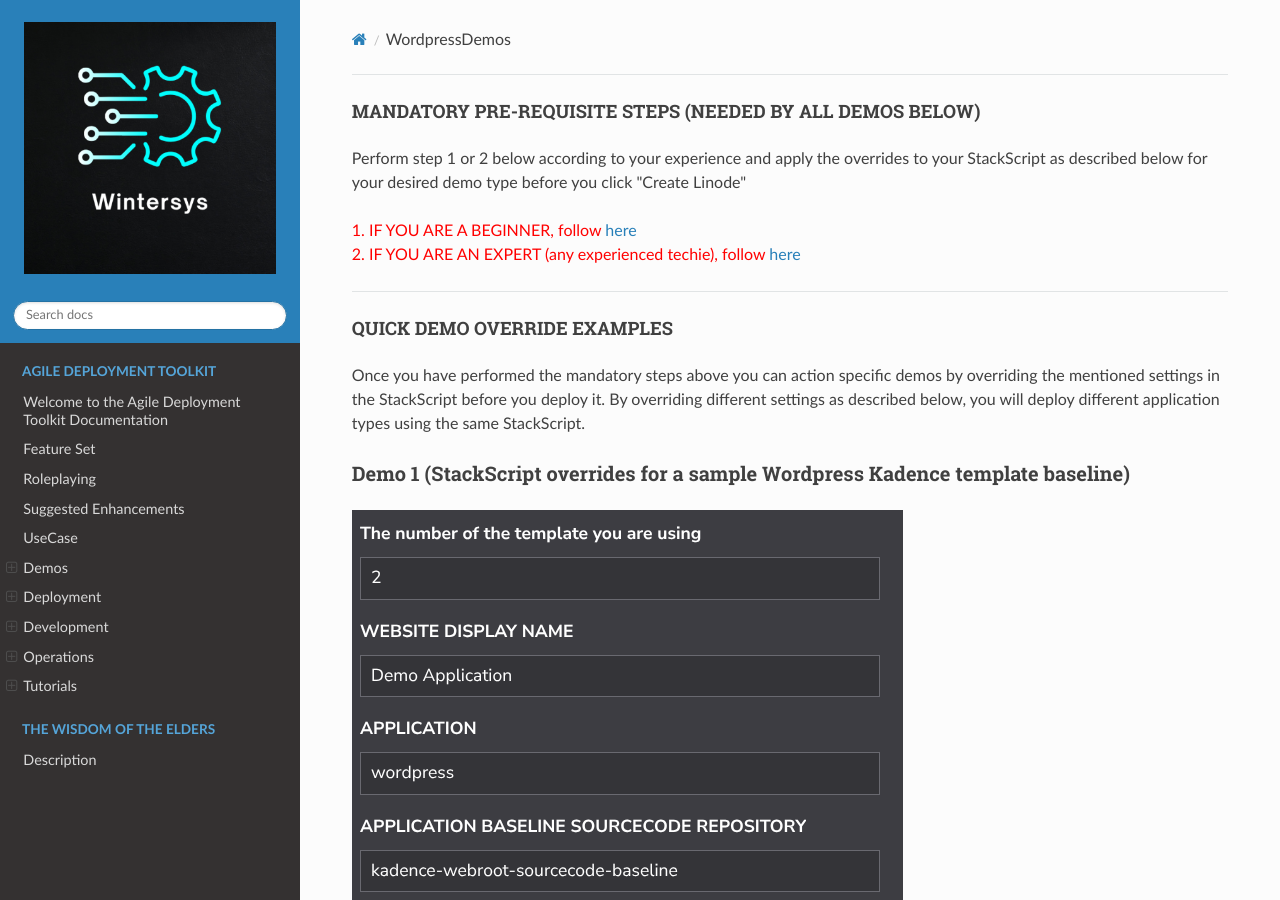
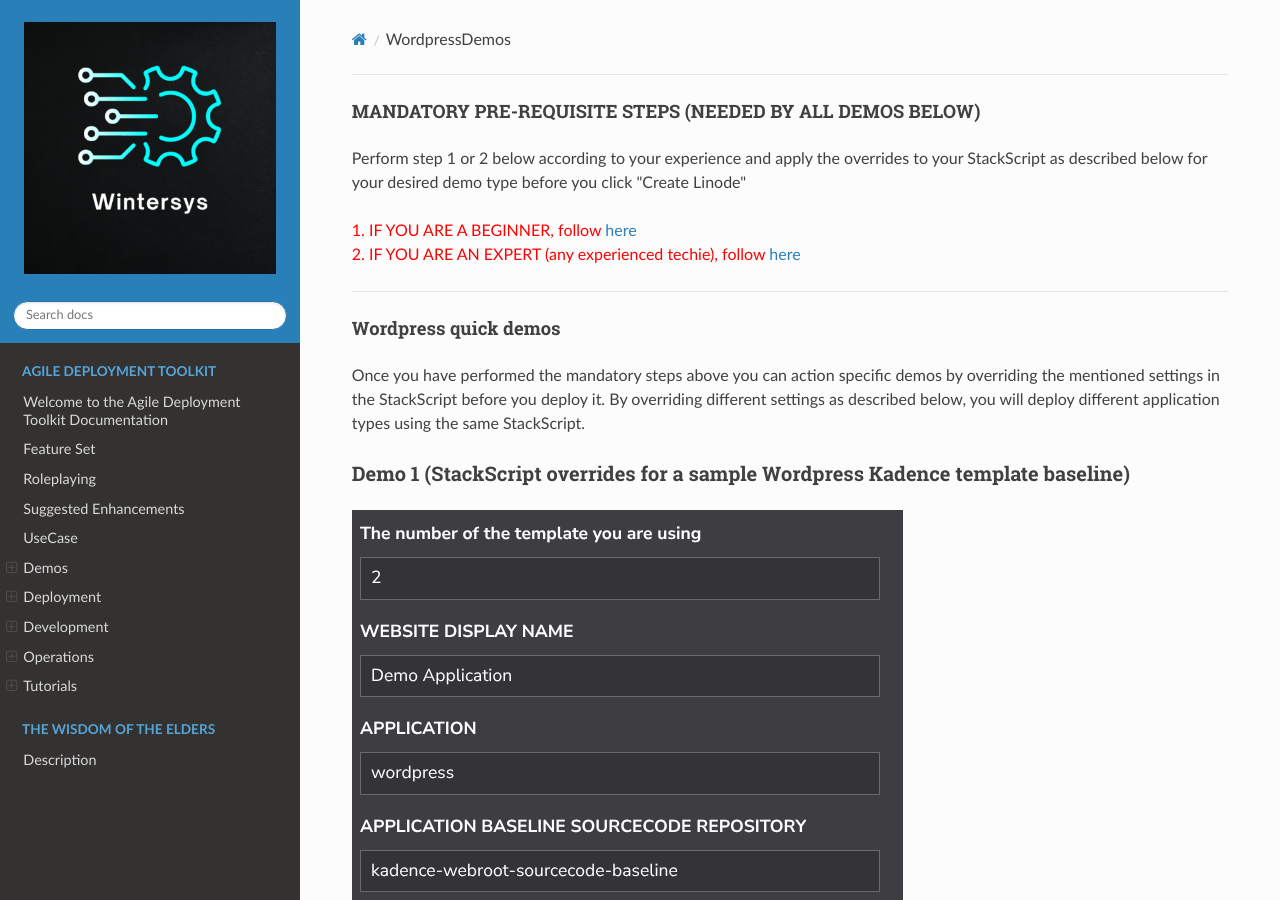
Before and after one commit to wintersys-dev/adt-documentation, an MkDocs documentation site: the page built from docs/Agile Deployment Toolkit/Demos/WordpressDemos.md, in a window 1280 px wide and 900 px high. Built offline with MkDocs 1.6.1, drawn with Linux system fonts in a browser that asks for light colours; nearby versions of some CDN libraries.

Commit message:
Update WordpressDemos.md

```diff
--- a/docs/Agile Deployment Toolkit/Demos/WordpressDemos.md
+++ b/docs/Agile Deployment Toolkit/Demos/WordpressDemos.md
@@ -7,7 +7,7 @@ Perform step 1 or 2 below according to your experience and apply the overrides t
 
 -------------------------
 
-#### QUICK DEMO OVERRIDE EXAMPLES
+#### Wordpress quick demos
 
 Once you have performed the mandatory steps above you can action specific demos by overriding the mentioned settings in the StackScript before you deploy it. By overriding different settings as described below, you will deploy different application types using the same StackScript.
 
```
